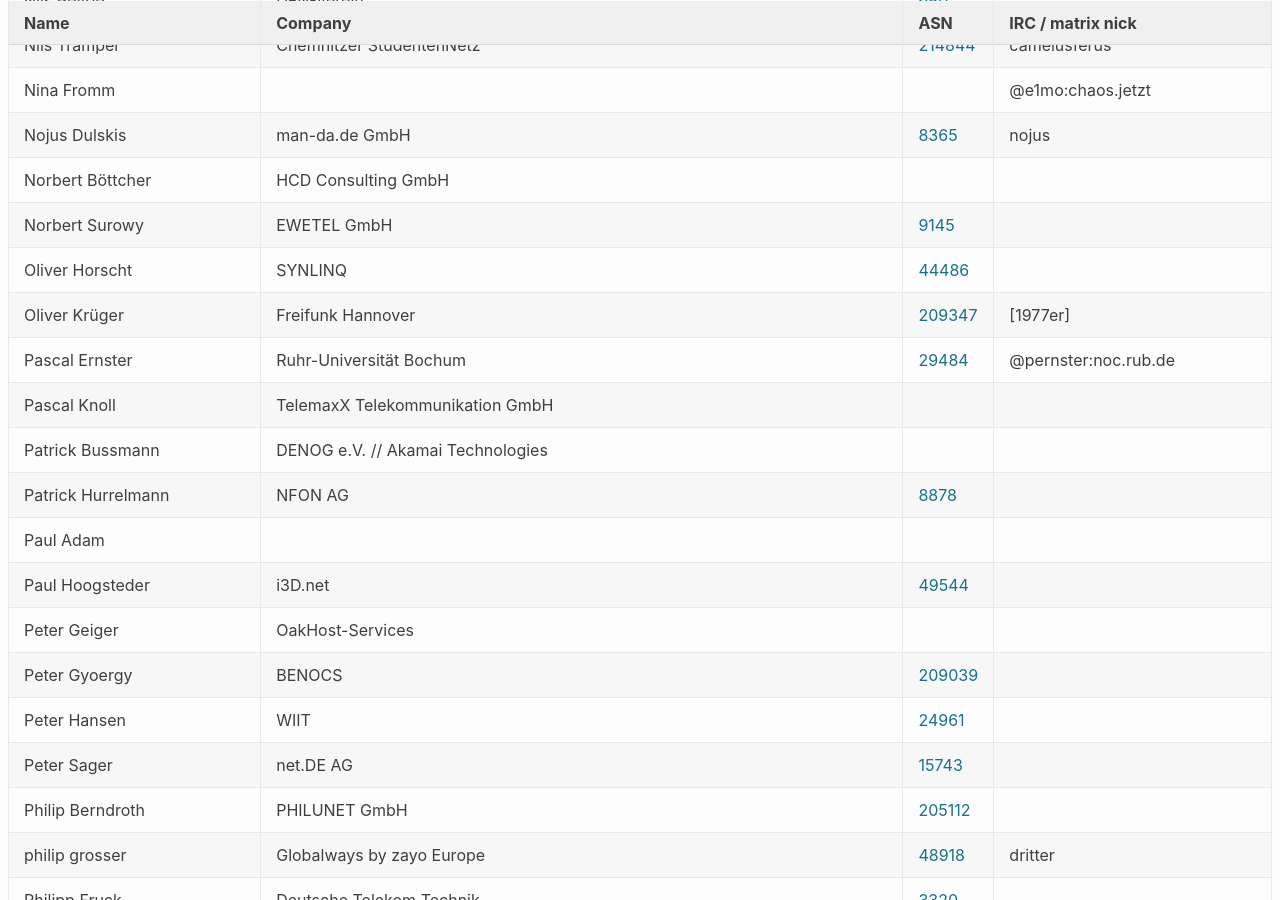
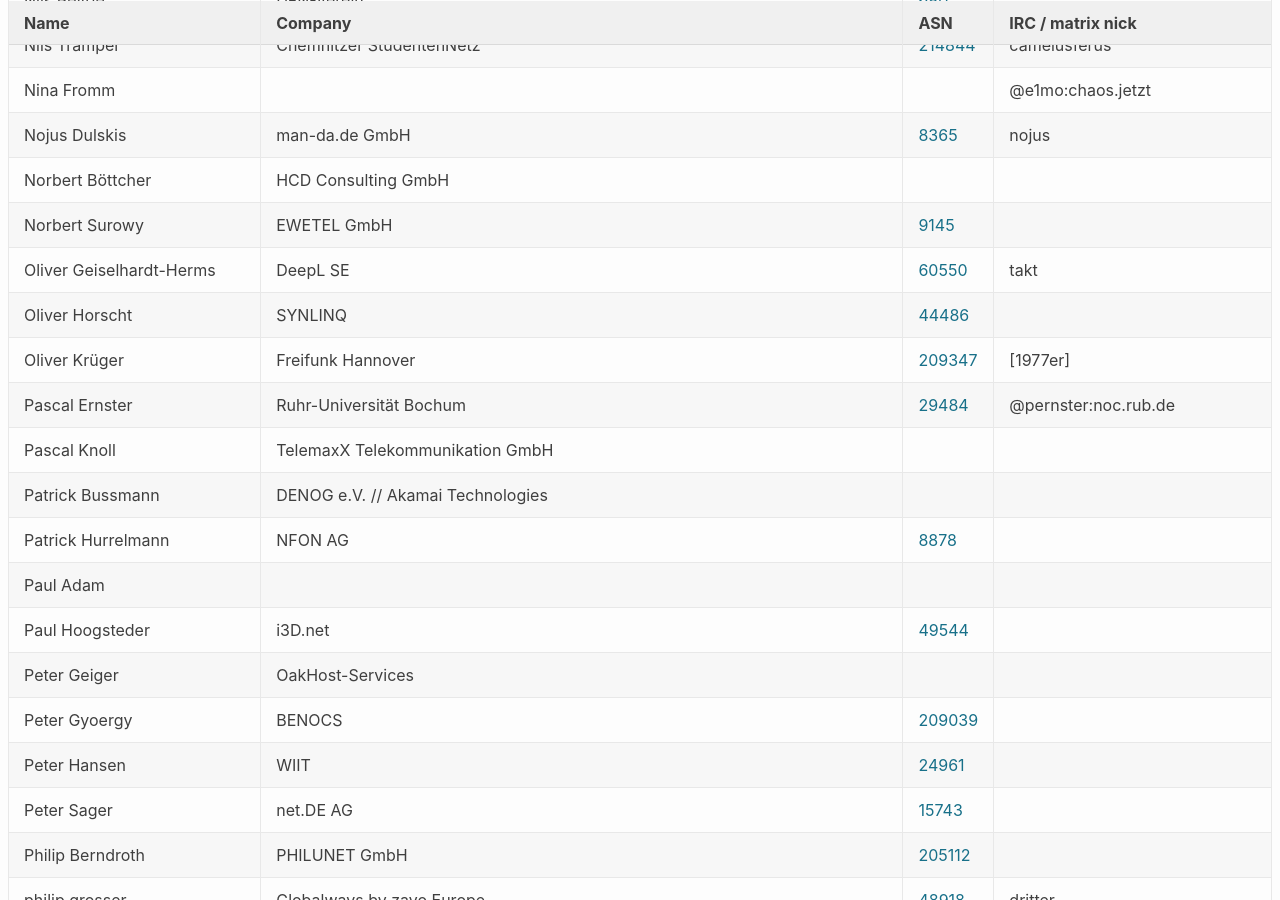
Before and after one commit to denog/pretix-attendeelist, a Jekyll site: the page built from denog17/index.markdown, in a window 1280 px wide and 900 px high, scrolled down 12889 px. Built offline with Jekyll 4.4.1, drawn with Linux system fonts in a browser that asks for light colours.

Commit message:
Latest data: Tue Sep  9 07:29:56 UTC 2025

```diff
--- a/_data/attendees_denog17_onsite.json
+++ b/_data/attendees_denog17_onsite.json
@@ -1728,6 +1728,12 @@
     "asn": "9145"
   },
   {
+    "name": "Oliver Geiselhardt-Herms",
+    "company": "DeepL SE",
+    "irc": "takt",
+    "asn": "60550"
+  },
+  {
     "name": "Oliver Horscht",
     "company": "SYNLINQ",
     "irc": null,
```
